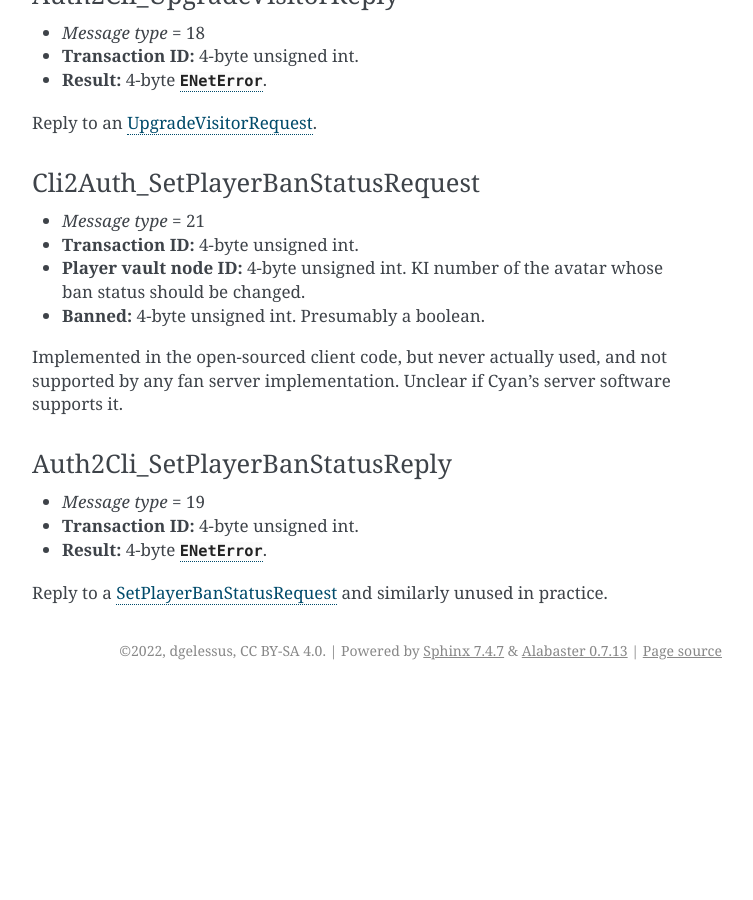
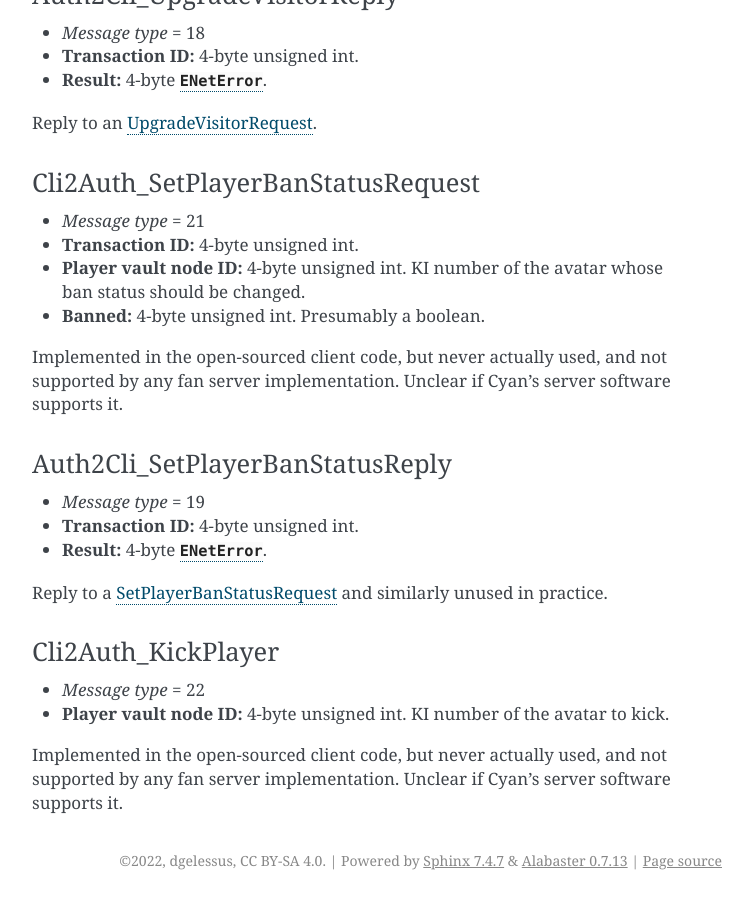
Before and after one commit to dgelessus/NAGUS, a Sphinx documentation site: the page built from docs/uru/auth_server.rst, in a window 1280 px wide and 900 px high, scrolled down 21292 px. Shown: the whole window, without its empty margins (388-1141 px from the left). Built offline with Sphinx 7.4.7, drawn with Linux system fonts in a browser that asks for light colours; before the commit the page ends 21982 px from its top, so only the background shows below that.

Commit message:
Document Cli2Auth_KickPlayer message

```diff
--- a/docs/uru/auth_server.rst
+++ b/docs/uru/auth_server.rst
@@ -85,7 +85,7 @@ not even their structure.
    19,*PlayerChat*,*PlayerChat*,15
    20,:ref:`UpgradeVisitorRequest <cli2auth_upgrade_visitor_request>`,:ref:`UpgradeVisitorReply <auth2cli_upgrade_visitor_reply>`,18
    21,:ref:`SetPlayerBanStatusRequest <cli2auth_set_player_ban_status_request>`,:ref:`SetPlayerBanStatusReply <auth2cli_set_player_ban_status_reply>`,19
-   22,KickPlayer,KickedOff,39
+   22,:ref:`KickPlayer <cli2auth_kick_player>`,KickedOff,39
    23,ChangePlayerNameRequest,ChangePlayerNameReply,20
 
 .. csv-table:: Friends
@@ -1199,3 +1199,17 @@ Auth2Cli_SetPlayerBanStatusReply
 
 Reply to a :ref:`SetPlayerBanStatusRequest <cli2auth_set_player_ban_status_request>`
 and similarly unused in practice.
+
+.. _cli2auth_kick_player:
+
+Cli2Auth_KickPlayer
+^^^^^^^^^^^^^^^^^^^
+
+* *Message type* = 22
+* **Player vault node ID:** 4-byte unsigned int.
+  KI number of the avatar to kick.
+
+Implemented in the open-sourced client code,
+but never actually used,
+and not supported by any fan server implementation.
+Unclear if Cyan's server software supports it.
```
